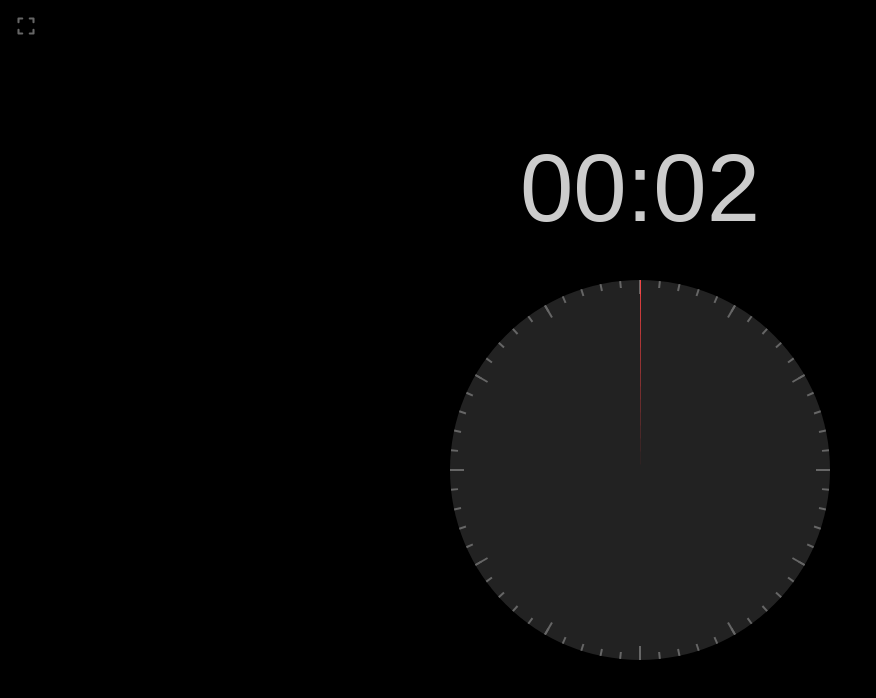
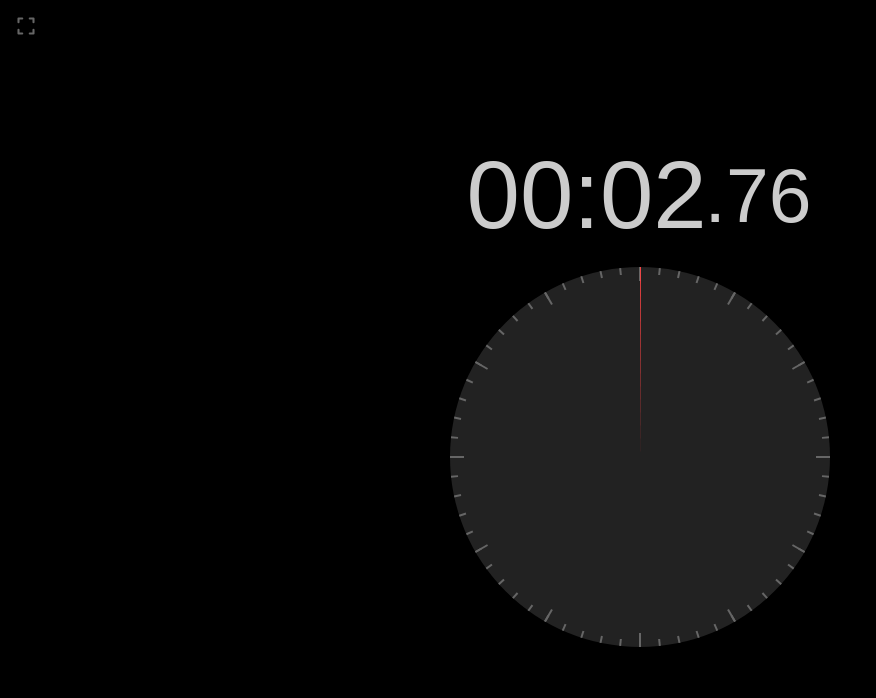
Before and after one commit to butigi7/schoolhacker-timer, a React (Vite) app: page / in a window 1280 px wide. Both pictures are taken after a click on the element 640 px from the left and 469 px from the top of the page. Shown: the top 698 px of the page, without its empty margins (0-876 px from the left). Built offline with nearby package versions, Linux system fonts and the light colour scheme.

Commit message:
scroll return update

```diff
--- a/src/App.css
+++ b/src/App.css
@@ -21,6 +21,18 @@ body, #root {
   color: black;
 }
 
+.time-input-container {
+  display: inline-flex;
+  align-items: center;
+  /* gap: 0; // 필요시 */
+}
+
+.center-wrap {
+  display: block;
+  width: fit-content;
+  margin: 0 auto;
+}
+
 .time-input {
   appearance: none;
   border: 1px solid transparent;
@@ -32,8 +44,21 @@ body, #root {
   width: 300px;
   text-align: center;
   height: 120px;
-  margin-top: 5px;
-  margin-bottom: 20px;
+  transition: width 0.3s ease;
+}
+
+.time-input.stopwatch {
+  width: 300px; /* 밀리초 부분이 별도 요소로 분리되어 원래 크기 유지 */
+}
+
+.milliseconds {
+  color: #ccc;
+  font-size: 4.8rem;
+  line-height: 120px;
+  margin-left: -35px;
+  padding-right: 35px; /* 입력란의 패딩만큼 오른쪽에 여백 추가 */
+  pointer-events: none;
+  user-select: none;
 }
 
 canvas {
--- a/src/App.jsx
+++ b/src/App.jsx
@@ -7,7 +7,6 @@ function playAlarm() {
 }
 
 function App() {
-
   const [duration, setDuration] = useState(0); // 초 단위
   const [timeLeft, setTimeLeft] = useState(0); // 초 단위
   const [isRunning, setIsRunning] = useState(false);
@@ -16,7 +15,6 @@ function App() {
   const [isStopwatch, setIsStopwatch] = useState(false);
   const [originalDuration, setOriginalDuration] = useState(0); // 타이머 시작 시의 원래 설정 시간
   const [isFullscreen, setIsFullscreen] = useState(false);
-
 
   const requestRef = useRef(null);
   const startTimestamp = useRef(null);
@@ -41,6 +39,14 @@ function App() {
     const m = String(Math.floor(total / 60)).padStart(2, '0');
     const s = String(total % 60).padStart(2, '0');
     return `${m}:${s}`;
+  };
+
+  const formatStopwatchTime = (seconds) => {
+    const total = Math.floor(seconds);
+    const m = String(Math.floor(total / 60)).padStart(2, '0');
+    const s = String(total % 60).padStart(2, '0');
+    const ms = String(Math.floor((seconds - total) * 100)).padStart(2, '0');
+    return `${m}:${s}.${ms}`;
   };
 
   const handleInputChange = (e) => {
@@ -290,6 +296,13 @@ function App() {
   };
 
   const update = (timestamp, forcedStopwatch = isStopwatch) => {
+    if (wasForcedToZero.current) {
+      setTimeLeft(0);
+      setDuration(0);
+      drawTimer(0, 0, false);
+      setIsRunning(false);
+      return;
+    }
     if (!startTimestamp.current) startTimestamp.current = timestamp;
 
     const elapsed = (timestamp - startTimestamp.current + pausedElapsed.current) / 1000;
@@ -381,12 +394,18 @@ function App() {
     setIsStopwatch(false);
     pausedElapsed.current = 0;
 
+    if (wasForcedToZero.current) {
+      setTimeLeft(0);
+      setDuration(0);
+      wasForcedToZero.current = false;
+      drawTimer(0, 0, isPaused);
+    } else {
       const resetDuration = originalDuration || duration;
       setDuration(resetDuration);
       setTimeLeft(resetDuration);
-
       const maxProgress = resetDuration / 3600;
       drawTimer(1, maxProgress, isPaused);
+    }
 
     setTimeout(() => {
       isResetting.current = false;  // 리셋 완료
@@ -434,6 +453,12 @@ function App() {
   const handleTouchMove = (e) => {
     e.preventDefault();
     e.stopPropagation();
+
+    // 스톱워치 실행/일시정지 중에는 스크롤 입력 무시
+    if (isStopwatch && (isRunning || isPaused)) {
+      return;
+    }
+
     const touch = e.touches[0];
     const canvas = canvasRef.current;
     touchCurrentAngle.current = calculateAngle(touch, canvas);
@@ -467,6 +492,9 @@ function App() {
         if (!isStopwatch) {
           // duration은 유지하고 timeLeft만 조정
           setTimeLeft(newSeconds);
+          if (newSeconds === 0) {
+            wasForcedToZero.current = true;
+          }
           // 경과 시간 보정
           if (isPaused) {
             // 일시정지 상태에서는 pausedElapsed 업데이트
@@ -576,6 +604,11 @@ function App() {
   const handleWheel = (e) => {
     let delta = e.deltaY < 0 ? 1 : -1;
 
+    // 스톱워치 실행/일시정지 중에는 스크롤 입력 무시
+    if (isStopwatch && (isRunning || isPaused)) {
+      return;
+    }
+
     // 1분 단위로 조절
     if (isRunning || isPaused) {
       // 현재 시간을 직접 계산하여 즉시 반영
@@ -597,6 +630,9 @@ function App() {
       if (!isStopwatch) {
         // duration은 유지하고 timeLeft만 조정
         setTimeLeft(newSeconds);
+        if (newSeconds === 0) {
+          wasForcedToZero.current = true;
+        }
         // 경과 시간 보정
         if (isPaused) {
           // 일시정지 상태에서는 pausedElapsed 업데이트
@@ -647,13 +683,28 @@ function App() {
     };
   }, []);
 
+  const wasForcedToZero = useRef(false);
+
   useEffect(() => {
     if (prevIsRunning.current &&
         prevTimeLeft.current > 0 &&
         timeLeft === 0 &&
         !isStopwatch &&
         !isResetting.current) {  // 리셋 중이 아닐 때만
+      if (wasForcedToZero.current) {
+        wasForcedToZero.current = false;
+        setIsRunning(false);
+        setIsPaused(false);
+        setIsStopwatch(false);
+        setTimeLeft(0);
+        if (requestRef.current) {
+          cancelAnimationFrame(requestRef.current);
+        }
+        drawTimer(0, 0, false);
+      } else {
       playAlarm();
+        setTimeout(() => handleReset(), 0);
+      }
     }
     prevTimeLeft.current = timeLeft;
     prevIsRunning.current = isRunning;
@@ -685,17 +736,23 @@ function App() {
         />
       </button>
 
+      <div className="center-wrap">
+        <div className="time-input-container">
       <input
         ref={inputRef}
-        className="time-input"
+            className={`time-input ${isStopwatch && isRunning ? 'stopwatch' : ''}`}
         type="text"
         inputMode="numeric"
         pattern="[0-9]*"
-        value={formatTime(isRunning || isPaused ? timeLeft : duration)}
+            value={isStopwatch && isRunning ? formatTime(timeLeft) : formatTime(isRunning || isPaused ? timeLeft : duration)}
         onInput={handleInputChange}
         onKeyDown={handleKeyDown}
         onWheel={handleWheel}
         onClick={() => {
+              if (wasForcedToZero.current) {
+                // 스크롤로 0초가 된 상태에서는 아무 동작도 하지 않음
+                return;
+              }
           if (isRunning || isPaused) {
             handleReset();
           } else if (duration === 0 && timeLeft === 0) {
@@ -704,8 +761,14 @@ function App() {
             drawTimer(0, 0, false); // 눈금만 그리기
           }
         }}
-
           />
+          {isStopwatch && isRunning && (
+            <span className="milliseconds">
+              .{String(Math.floor((timeLeft - Math.floor(timeLeft)) * 100)).padStart(2, '0')}
+            </span>
+          )}
+        </div>
+      </div>
 
       <canvas
         ref={canvasRef}
```
Lines whose indentation alone changed are shown as unchanged.
